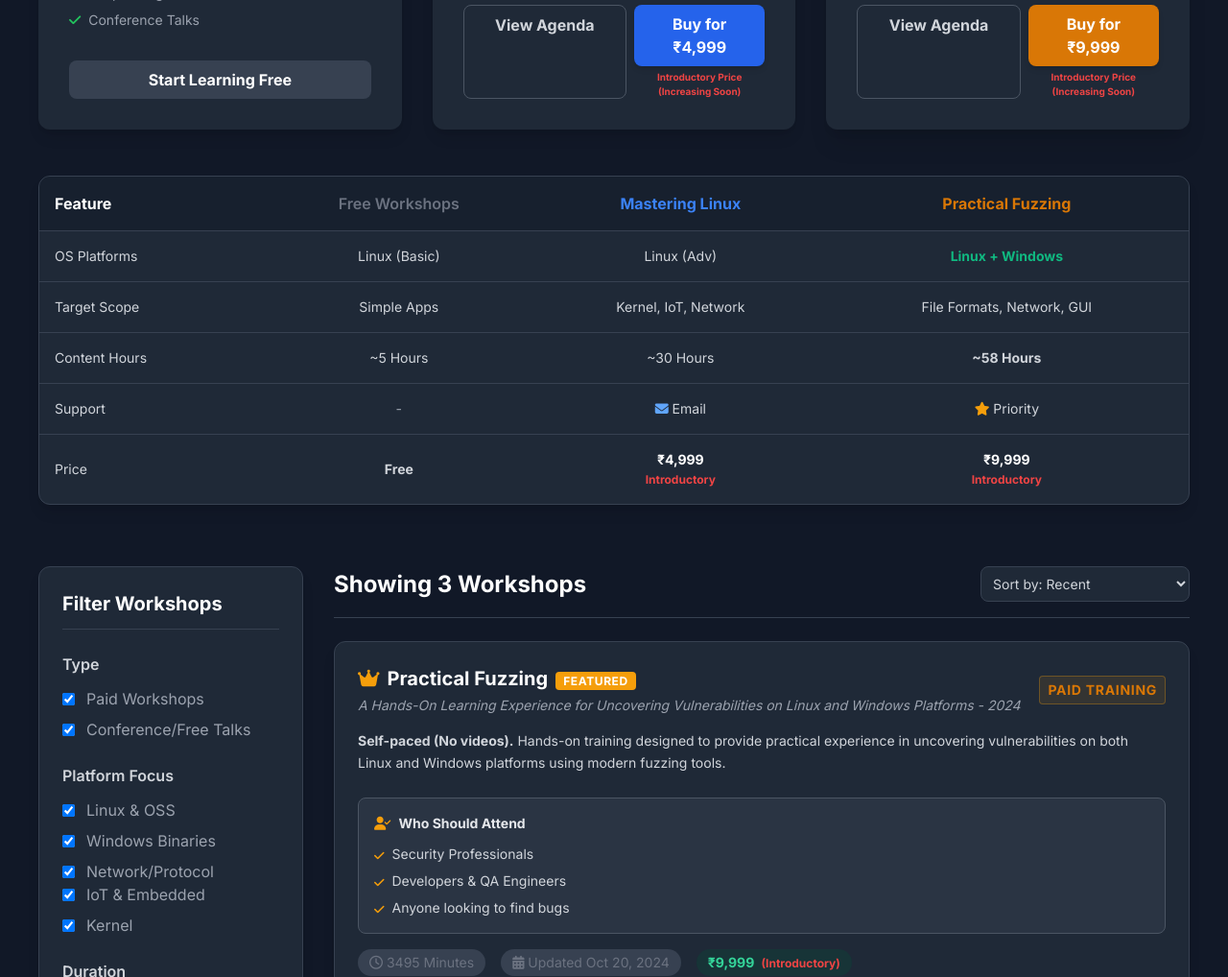
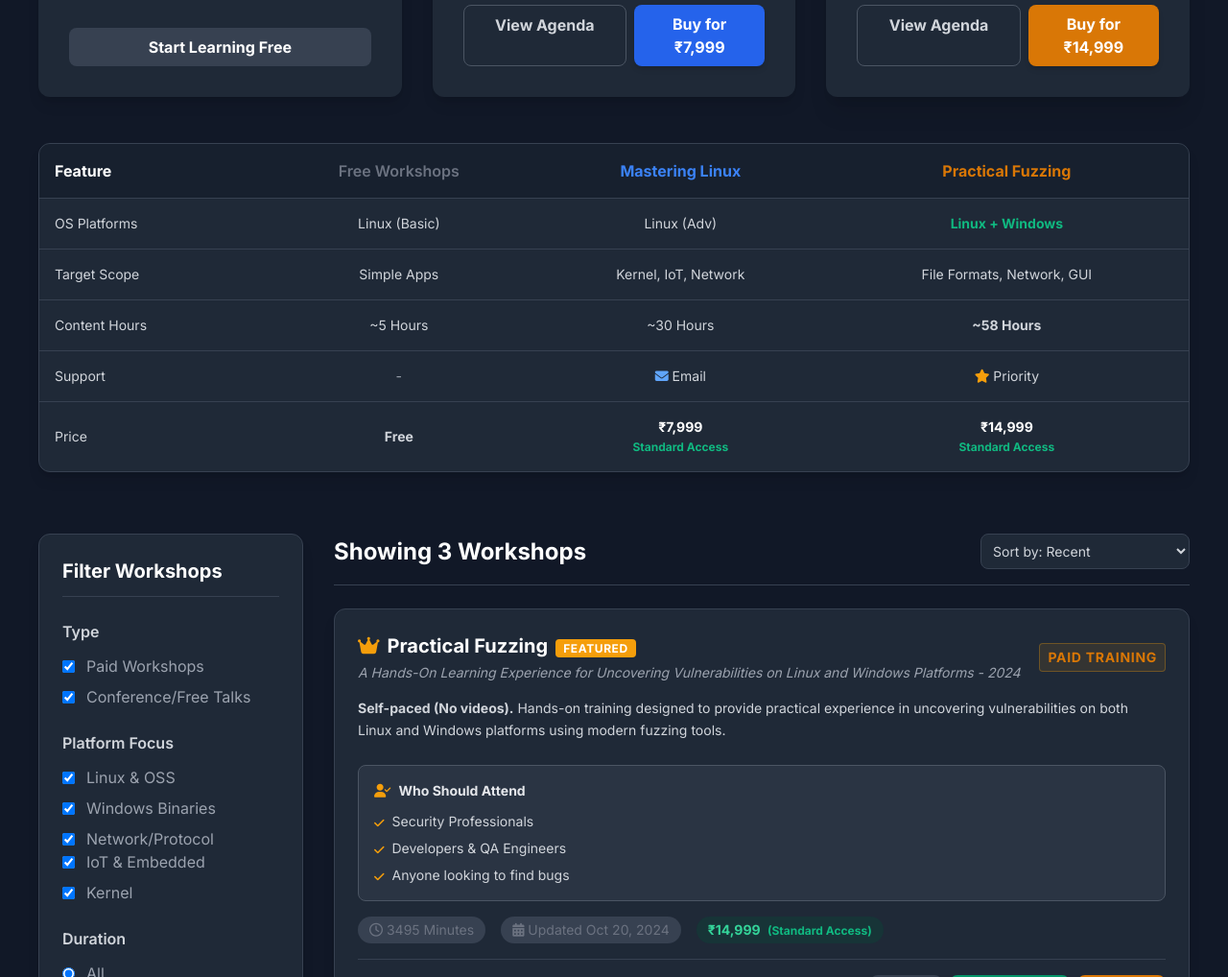
Before and after one commit to hardik05/hardik05.github.io, a plain HTML site: page trainings.html in a window 1280 px wide. Shown: the part 1758-2776 px from the top of the page at 96% size. Drawn offline with nearby package versions, Linux system fonts and the light colour scheme.

Commit message:
chore: Update training prices to 2026 standard rates
- Increased Practical Fuzzing to ₹14,999
- Increased Mastering Linux Fuzzing to ₹7,999
- Removed 'Introductory Price' labels
- Updated deployment workflow to match new price tiers

```diff
--- a/trainings.html
+++ b/trainings.html
@@ -122,7 +122,7 @@
                         <div class="flex flex-wrap gap-4 mb-6">
                             <span class="bg-gray-100 dark:bg-gray-700 text-gray-700 dark:text-gray-300 px-3 py-1 rounded-full text-sm"><i class="far fa-clock mr-2"></i> 3495 Minutes</span>
                             <span class="bg-gray-100 dark:bg-gray-700 text-gray-700 dark:text-gray-300 px-3 py-1 rounded-full text-sm"><i class="fas fa-desktop mr-2"></i> Linux, Windows</span>
-                            <span class="bg-emerald-100 dark:bg-emerald-900/30 text-emerald-700 dark:text-emerald-400 px-3 py-1 rounded-full text-sm font-bold"><i class="fas fa-tag mr-2"></i> ₹9,999 (Introductory Price)</span>
+                            <span class="bg-emerald-100 dark:bg-emerald-900/30 text-emerald-700 dark:text-emerald-400 px-3 py-1 rounded-full text-sm font-bold"><i class="fas fa-tag mr-2"></i> ₹14,999 (Standard Access)</span>
                         </div>
                         <div class="flex flex-wrap gap-4">
                             <a href="training-agenda.html" class="inline-flex items-center px-6 py-3 bg-gray-100 dark:bg-gray-700 text-gray-900 dark:text-white font-bold rounded-lg hover:bg-gray-200 dark:hover:bg-gray-600 transition shadow-lg">
@@ -249,9 +249,8 @@
                         </a>
                         <div class="flex-1 flex flex-col">
                             <a href="https://pages.razorpay.com/mfuzzing" class="text-center px-4 py-2 bg-blue-600 text-white rounded-lg font-bold hover:bg-blue-500 transition shadow-md">
-                                Buy for ₹4,999
+                                Buy for ₹7,999
                             </a>
-                            <span class="text-[10px] text-center text-red-500 font-bold mt-1">Introductory Price (Increasing Soon)</span>
                         </div>
                     </div>
                 </div>
@@ -283,9 +282,8 @@
                         </a>
                         <div class="flex-1 flex flex-col">
                             <a href="https://pages.razorpay.com/pfuzzing" class="text-center px-4 py-2 bg-amber-600 text-white rounded-lg font-bold hover:bg-amber-500 transition shadow-md">
-                                Buy for ₹9,999
+                                Buy for ₹14,999
                             </a>
-                            <span class="text-[10px] text-center text-red-500 font-bold mt-1">Introductory Price (Increasing Soon)</span>
                         </div>
                     </div>
                 </div>
@@ -331,12 +329,12 @@
                             <td class="p-4 font-medium">Price</td>
                             <td class="p-4 text-center font-bold">Free</td>
                             <td class="p-4 text-center">
-                                <span class="font-bold text-gray-900 dark:text-white">₹4,999</span><br>
-                                <span class="text-xs text-red-500 font-bold">Introductory</span>
+                                <span class="font-bold text-gray-900 dark:text-white">₹7,999</span><br>
+                                <span class="text-xs text-emerald-500 font-bold">Standard Access</span>
                             </td>
                             <td class="p-4 text-center">
-                                <span class="font-bold text-gray-900 dark:text-white">₹9,999</span><br>
-                                <span class="text-xs text-red-500 font-bold">Introductory</span>
+                                <span class="font-bold text-gray-900 dark:text-white">₹14,999</span><br>
+                                <span class="text-xs text-emerald-500 font-bold">Standard Access</span>
                             </td>
                         </tr>
                     </tbody>
@@ -506,7 +504,7 @@
                 link: "access-mastering.html",
                 agendaLink: "mastering-fuzzing-agenda.html",
                 buyLink: "https://pages.razorpay.com/mfuzzing",
-                price: 4999,
+                price: 7999,
                 isFeatured: false,
                 whoShouldAttend: [
                     "Security Engineers & Researchers",
@@ -540,7 +538,7 @@
                 link: "access.html",
                 agendaLink: "training-agenda.html",
                 buyLink: "https://pages.razorpay.com/pfuzzing",
-                price: 9999,
+                price: 14999,
                 isFeatured: true,
                 whoShouldAttend: [
                     "Security Professionals",
@@ -641,7 +639,7 @@
                         <div class="flex flex-wrap gap-4 items-center text-gray-500 text-sm mt-4 flex-grow">
                             <span class="bg-gray-100 dark:bg-gray-700 rounded-full px-3 py-1"><i class="far fa-clock"></i> ${w.duration} Minutes</span>
                             <span class="bg-gray-100 dark:bg-gray-700 rounded-full px-3 py-1"><i class="fas fa-calendar-alt"></i> Updated ${new Date(w.date).toLocaleDateString('en-US', { month: 'short', day: 'numeric', year: 'numeric' })}</span>
-                            ${isPaid ? `<span class="bg-emerald-100 dark:bg-emerald-900/30 text-emerald-700 dark:text-emerald-400 px-3 py-1 rounded-full font-bold">₹${w.price.toLocaleString('en-IN')} <span class="text-xs text-red-500 ml-1">(Introductory)</span></span>` : ''}
+                            ${isPaid ? `<span class="bg-emerald-100 dark:bg-emerald-900/30 text-emerald-700 dark:text-emerald-400 px-3 py-1 rounded-full font-bold">₹${w.price.toLocaleString('en-IN')} <span class="text-xs text-emerald-500 ml-1">(Standard Access)</span></span>` : ''}
                         </div>
                         <div class="mt-4 pt-4 border-t border-gray-200 dark:border-gray-700 flex justify-between items-center">
                             <div class="flex items-center gap-3">
```
Also changed, not shown: access-mastering.html (+1 -1 lines), access.html (+1 -1 lines), .github/workflows/deploy_training.yml.
